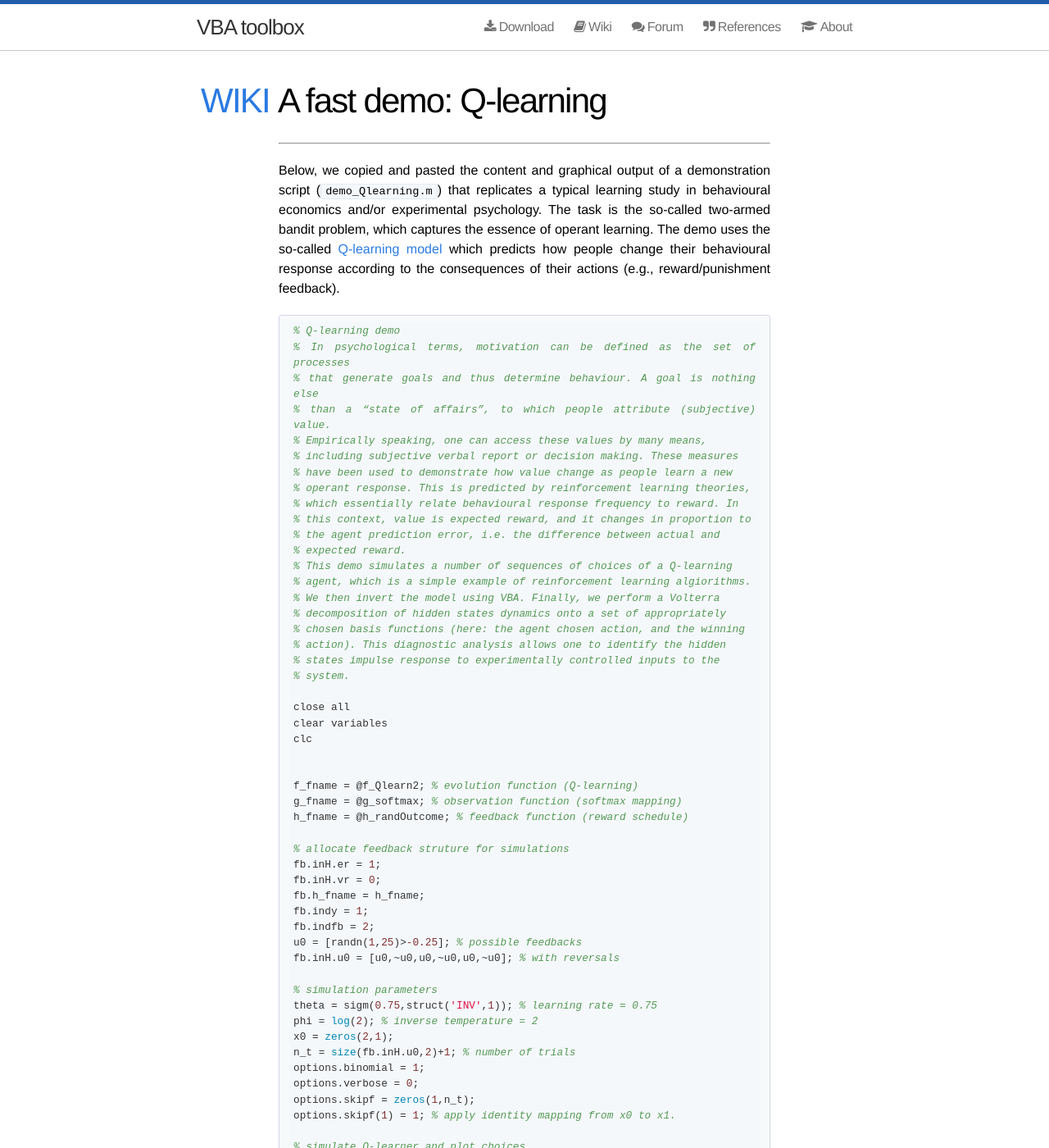
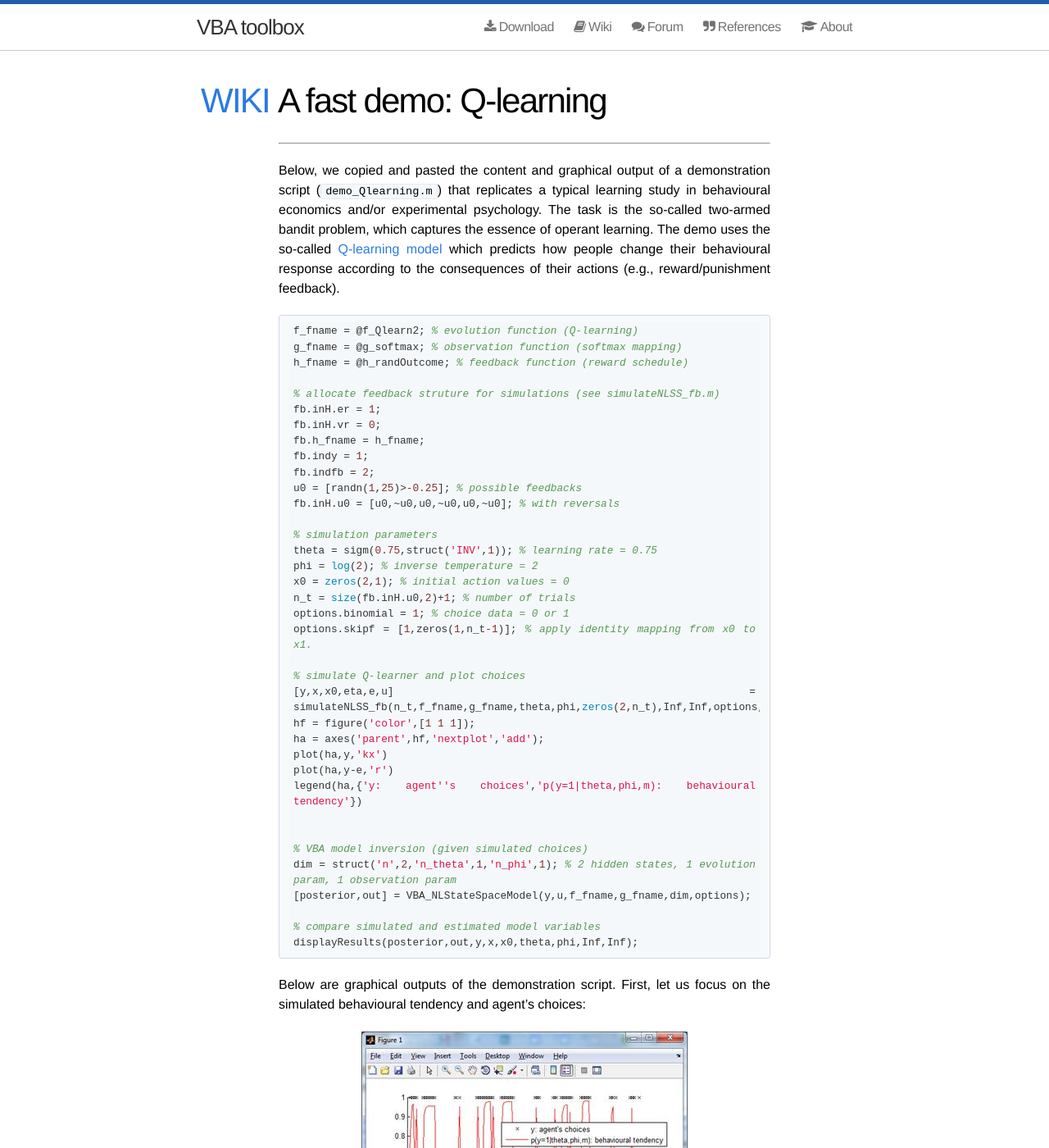
Before and after one commit to MBB-team/VBA-toolbox, a Jekyll site: the page built from _wiki/Fast-demo-Q-learning-model.md, in a window 1280 px wide and 1400 px high. Shown: the whole window at 82% size. Built offline with Jekyll 4.4.1, drawn with Linux system fonts in a browser that asks for light colours; nearby versions of some CDN libraries; some of the changed text lies outside the part shown.

Commit message:
Update Fast-demo-Q-learning-model.md

````diff
--- a/_wiki/Fast-demo-Q-learning-model.md
+++ b/_wiki/Fast-demo-Q-learning-model.md
@@ -8,39 +8,12 @@ Below, we copied and pasted the content and graphical output of a demonstration
 The task is the so-called two-armed bandit problem, which captures the essence of operant learning. The demo uses the so-called [Q-learning model]({{ site.baseurl }}/wiki/Structure-of-VBA's-generative-model) which predicts how people change their behavioural response according to the consequences of their actions (e.g., reward/punishment feedback).
 
 
-
 ```matlab
-% Q-learning demo
-% In psychological terms, motivation can be defined as the set of processes
-% that generate goals and thus determine behaviour. A goal is nothing else
-% than a “state of affairs”, to which people attribute (subjective) value.
-% Empirically speaking, one can access these values by many means,
-% including subjective verbal report or decision making. These measures
-% have been used to demonstrate how value change as people learn a new
-% operant response. This is predicted by reinforcement learning theories,
-% which essentially relate behavioural response frequency to reward. In
-% this context, value is expected reward, and it changes in proportion to
-% the agent prediction error, i.e. the difference between actual and
-% expected reward.
-% This demo simulates a number of sequences of choices of a Q-learning
-% agent, which is a simple example of reinforcement learning algiorithms.
-% We then invert the model using VBA. Finally, we perform a Volterra
-% decomposition of hidden states dynamics onto a set of appropriately
-% chosen basis functions (here: the agent chosen action, and the winning
-% action). This diagnostic analysis allows one to identify the hidden
-% states impulse response to experimentally controlled inputs to the
-% system.
-
-close all
-clear variables
-clc
-
-
 f_fname = @f_Qlearn2; % evolution function (Q-learning)
 g_fname = @g_softmax; % observation function (softmax mapping)
 h_fname = @h_randOutcome; % feedback function (reward schedule)
 
-% allocate feedback struture for simulations
+% allocate feedback struture for simulations (see simulateNLSS_fb.m)
 fb.inH.er = 1;
 fb.inH.vr = 0;
 fb.h_fname = h_fname;
@@ -52,16 +25,13 @@ fb.inH.u0 = [u0,~u0,u0,~u0,u0,~u0]; % with reversals
 % simulation parameters
 theta = sigm(0.75,struct('INV',1)); % learning rate = 0.75
 phi = log(2); % inverse temperature = 2
-x0 = zeros(2,1);
+x0 = zeros(2,1); % initial action values = 0
 n_t = size(fb.inH.u0,2)+1; % number of trials
-options.binomial = 1;
-options.verbose = 0;
-options.skipf = zeros(1,n_t);
-options.skipf(1) = 1; % apply identity mapping from x0 to x1.
+options.binomial = 1; % choice data = 0 or 1
+options.skipf = [1,zeros(1,n_t-1)]; % apply identity mapping from x0 to x1.
 
 % simulate Q-learner and plot choices
-[y,x,x0,eta,e,u] = simulateNLSS_fb( ...
-    n_t,f_fname,g_fname,theta,phi,zeros(2,n_t),Inf,Inf,options,x0,fb);
+[y,x,x0,eta,e,u] = simulateNLSS_fb(n_t,f_fname,g_fname,theta,phi,zeros(2,n_t),Inf,Inf,options,x0,fb);
 hf = figure('color',[1 1 1]);
 ha = axes('parent',hf,'nextplot','add');
 plot(ha,y,'kx')
@@ -70,30 +40,11 @@ legend(ha,{'y: agent''s choices','p(y=1|theta,phi,m): behavioural tendency'})
 
 
 % VBA model inversion (given simulated choices)
-dim = struct('n',2,'n_theta',1,'n_phi',1);
-priors.a_alpha = Inf;
-priors.b_alpha = 0;
-options.priors = priors;
+dim = struct('n',2,'n_theta',1,'n_phi',1); % 2 hidden states, 1 evolution param, 1 observation param
 [posterior,out] = VBA_NLStateSpaceModel(y,u,f_fname,g_fname,dim,options);
 
 % compare simulated and estimated model variables
 displayResults(posterior,out,y,x,x0,theta,phi,Inf,Inf);
-
-
-% perform Volterra decomposition
-u1 = u(1,:); % own action
-u3 = u(2,:); % feedback
-u2 = zeros(size(u1)); % opponent action
-u2(u3>0) = u1(u3>0);
-u2(u3<0) = 1-u1(u3<0);
-uu = 2*[u1;u2]-1;
-o = out;
-o.u = uu;
-[kernels] = VBA_VolterraKernels(posterior,o,16);
-o.diagnostics.kernels = kernels;
-VBA_ReDisplay(posterior,o,1)
-
-getSubplots
 ```
 
 Below are graphical outputs of the demonstration script. First, let us focus on the simulated behavioural tendency and agent's choices:
@@ -112,11 +63,3 @@ Recall the unknown parameters of the [Q-learning model]({{ site.baseurl }}/wiki/
 One can see that the posterior credible intervals (red errorbars) contain the simulated parameter values (green dots). In turn, estimated and simulated action values (as well as choices) dynamics tightly correlate with each other.
 
 Of course, analysis of experimental data does not allow one to evaluate the accuracy of parameter estimation, as was done here using simulated data. However, VBA provides a number of [inversion diagnostics]({{ site.baseurl }}/wiki/VBA-output-structure) that are useful to review, such as the structure of model residuals, the parameter posterior correlation matrix, Volterra kernels, etc...
-
-Note also that VBA also includes routines for performing other types of analyses. These include, but are not limited to:
-
-- **clustering analyses**: in this type of analysis, data are assumed to be sampled from a mixture of Gaussian or Binomial distributions.
-- **group-level Bayesian model comparisons**: In this type of analysis, models are treated as random effects that could differ between subjects and have a fixed (unknown) distribution in the population.
-- **classical statistical analyses**: multiple regression, mediation analysis, cross-validated classification, etc...
-
-Finally, note that VBA already includes a large library of models for behavioural and neurophysiological data...
````
